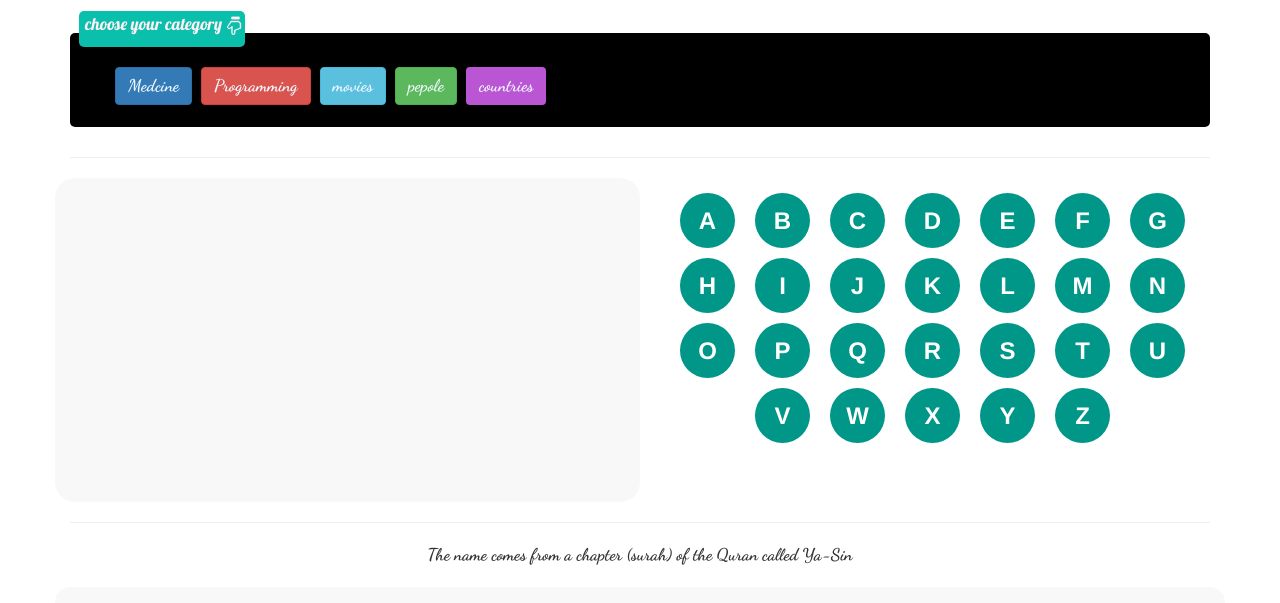
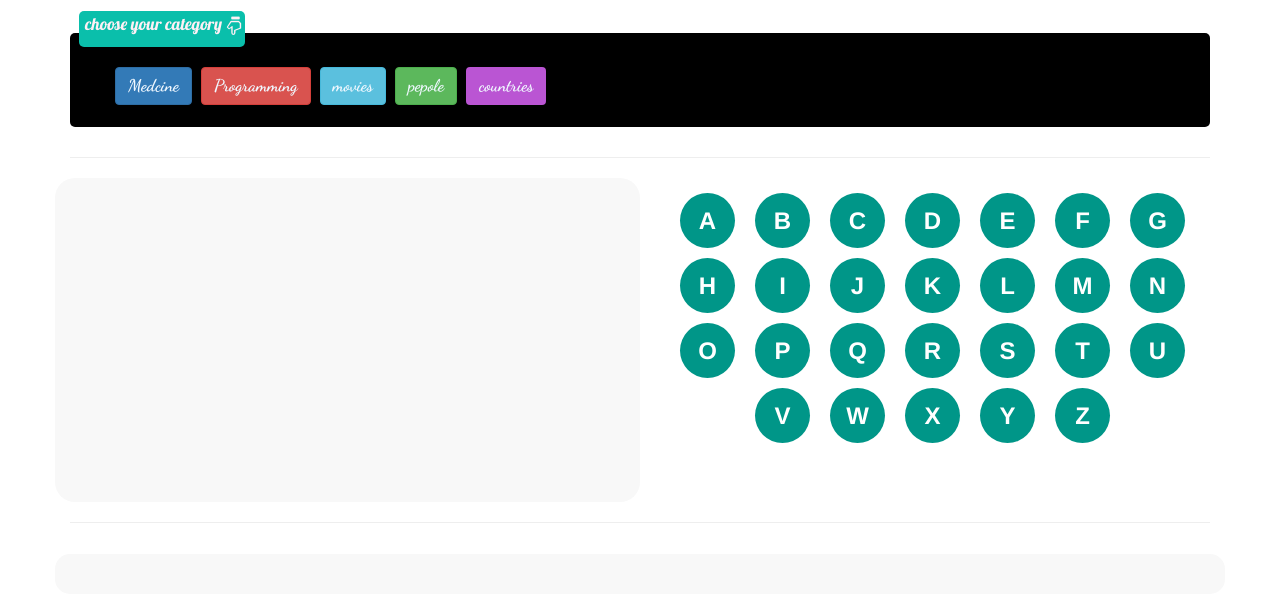
Before and after one commit to Dr-web31/Hangman-game, a plain HTML site: page index.html in a window 1280 px wide. Shown: the part 107-710 px from the top of the page. Drawn offline with nearby package versions, Linux system fonts and the light colour scheme.

Commit message:
Update index.html

```diff
--- a/index.html
+++ b/index.html
@@ -90,7 +90,7 @@
             <hr>
             <div class="row">
                 <div class="information-name col-md-12">
-                    <p>The name comes from a chapter (surah) of the Quran called Ya-Sin</p>
+                   <!-- <p>The name comes from a chapter (surah) of the Quran called Ya-Sin</p> -->
                 </div>
             <div class="letters-guess col-md-12"></div>
             </div>
```
